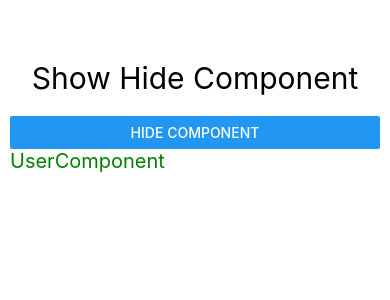
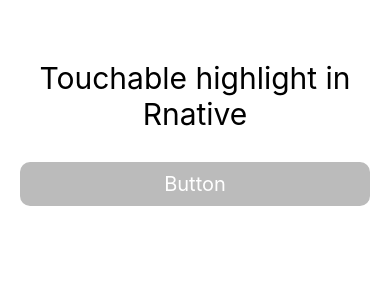
Before and after one commit to ShivanshMehtaa/RNative, a React Native app: screen / in a window 390 px wide. Shown: the top 300 px of the page. Built offline with nearby package versions, Linux system fonts and the light colour scheme.

Commit message:
some stuff

```diff
--- a/App.js
+++ b/App.js
@@ -1,42 +1,29 @@
-import { useEffect, useState } from "react";
 import {
+  Button,
   StyleSheet,
   Text,
+  TouchableHighlight,
   View,
-  Button,
-  TextInput,
-  FlatList,
-  SectionList,
 } from "react-native";
 
 export default function App() {
 
-  const [show, setShow] = useState(true);
 
   return (
-    <View style={{ padding: 10 }}>
+    <View style={styles.main}>
       <Text style={{ fontSize: 30, marginTop: 50, marginBottom: 20, textAlign: "center" }}>
-        Show Hide Component
+        Touchable highlight in Rnative
       </Text>
-      {
-        show == true ? <Button title='Hide Component' onPress={()=>setShow(false)}></Button>
-        :      <Button title='Show Component' onPress={()=>setShow(true)}></Button>
-
-      }
-      {
-        show == true ? <User/> : null
-      }
-
-
-
-    </View>
-  );
-}
-
-const User = () =>{
-  return(
-    <View>
-      <Text style={{fontSize:20, color:'green'}}>UserComponent</Text>
+      <TouchableHighlight>
+        <Text style={styles.button}>Button</Text>
+      </TouchableHighlight>
+      {/* <View style={styles.box1}>
+        <View style = {styles.boxIn1}></View>
+        <View style = {styles.boxIn1}></View>
+        <View style = {styles.boxIn1}></View>
+      </View>
+      <View style={styles.box2}></View>
+      <View style={styles.box3}></View> */}
     </View>
   )
 }
@@ -44,25 +31,40 @@ const User = () =>{
 
 
 const styles = StyleSheet.create({
-  view: {
-    flex: 1,
-    flexDirection: 'row',
-    borderColor: 'blue',
-    borderWidth: 5,
-    marginBottom: 10,
-    padding: 10,
+  main:{
+    flex:1,
+    padding:10,
+    // flexDirection:'row'
   },
-  text: {
-    flex: 1,
-    fontSize: 25,
-    backgroundColor: "red",
-    color: "white",
-    margin: 10,
-    padding: 10,
-    width: 100,
-    height: 100,
-    textAlignVertical: "center",
-    textAlign: "center",
-    borderRadius: 20,
-  },
+  button:{
+    backgroundColor:'#bbb',
+    color:'#fff',
+    fontSize:20,
+    textAlign:'center',
+    padding:10,
+    margin:10,
+    borderRadius:10,
+    shadowColor:'red',
+    elevation:10,
+    shadowOpacity:1,
+  }
+  // box1:{
+  //   flex:2,
+  //   backgroundColor:'red',
+  //   flexDirection:'row'
+  // },
+  // box2:{
+  //   flex:1,
+  //   backgroundColor:'blue',
+  // },
+  // box3:{
+  //   flex:1,
+  //   backgroundColor:'green',
+  // },
+  // boxIn1:{
+  //   flex:1,
+  //   backgroundColor:'skyblue',
+  //   margin:10,
+  //   // flexDirection:'row'
+  // }
 });
```
